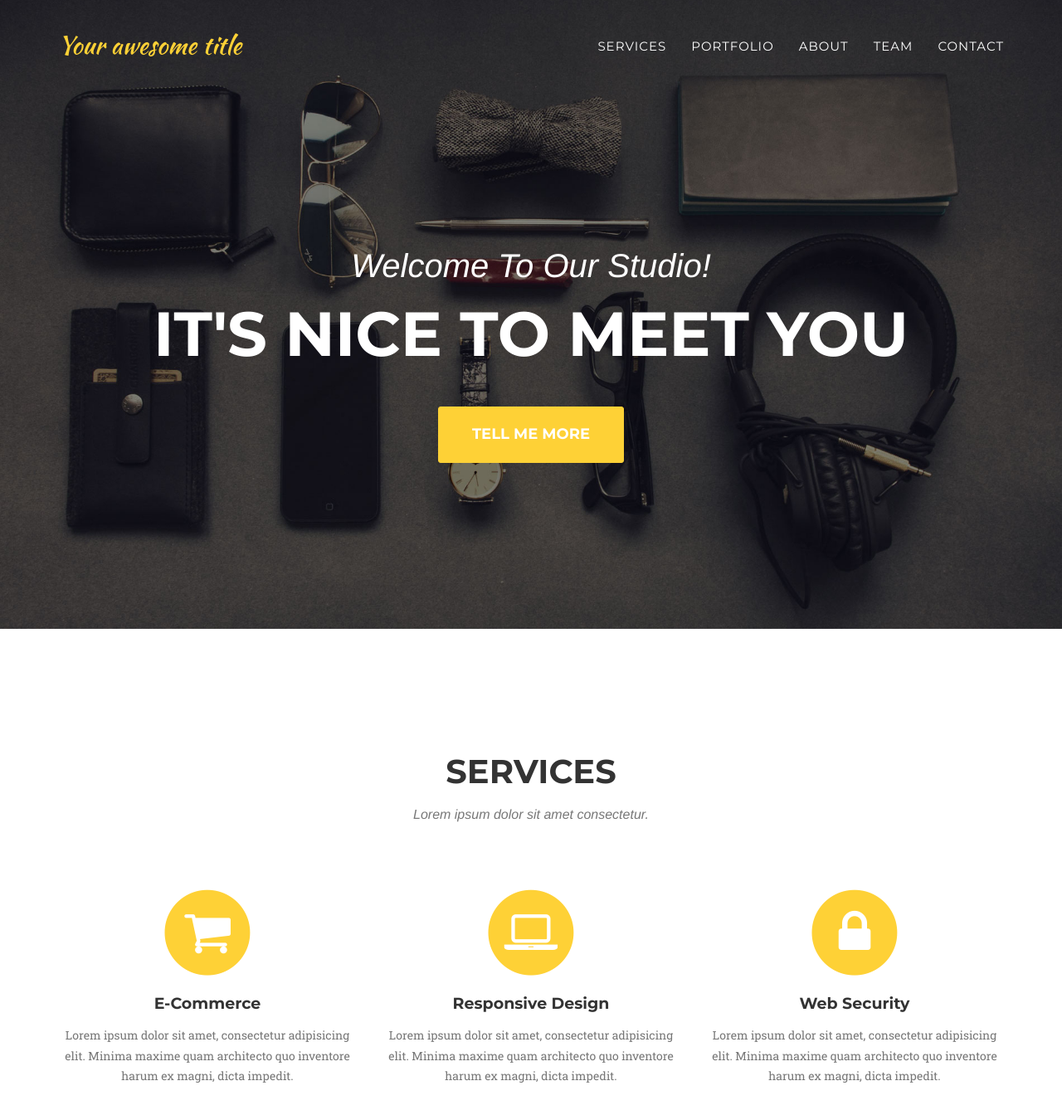
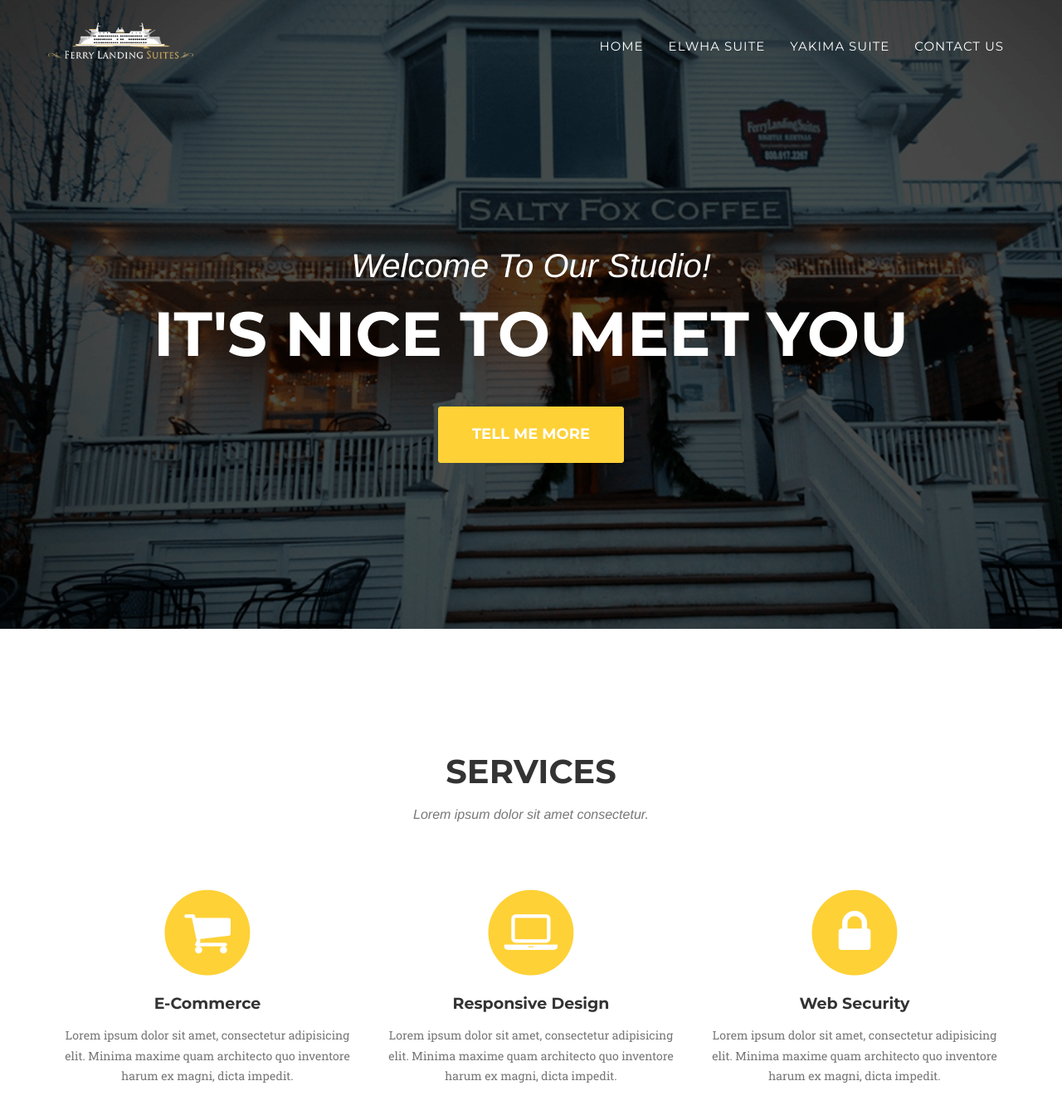
Before and after one commit to wesedholm/ferrylandingsuites, a Jekyll site: the page built from index.md, in a window 1280 px wide and 1400 px high. Shown: the top 1344 px of the window at 83% size. Built offline with Jekyll 4.4.1, drawn with Linux system fonts in a browser that asks for light colours; some web fonts are replaced.

Commit message:
Working on header

```diff
--- /dev/null
+++ b/_data/navigation.yml
@@ -0,0 +1,9 @@
+main:
+  - name: 'Home'
+    url: '/'
+  - name: 'Elwha Suite'
+    url: '/elwha/'
+  - name: 'Yakima Suite'
+    url: '/yakima/'
+  - name: 'Contact Us'
+    url: '/contact/'
--- a/_includes/header.html
+++ b/_includes/header.html
@@ -2,14 +2,16 @@
     <nav class="navbar navbar-default navbar-fixed-top">
         <div class="container">
             <!-- Brand and toggle get grouped for better mobile display -->
-            <div class="navbar-header page-scroll">
+            <div class="navbar-header">
                 <button type="button" class="navbar-toggle" data-toggle="collapse" data-target="#bs-example-navbar-collapse-1">
                     <span class="sr-only">Toggle navigation</span>
                     <span class="icon-bar"></span>
                     <span class="icon-bar"></span>
                     <span class="icon-bar"></span>
                 </button>
-                <a class="navbar-brand page-scroll" href="#page-top">{{site.title}}</a>
+                <a class="navbar-brand" href="{{- '/' | relative_url -}}">
+                    <img src="{{- '/assets/img/logos/small.png' | relative_url -}}" alt="Ferry Landing Suites logo.">
+                </a>
             </div>
 
             <!-- Collect the nav links, forms, and other content for toggling -->
@@ -18,21 +20,13 @@
                     <li class="hidden">
                         <a href="#page-top"></a>
                     </li>
-                    <li>
-                        <a class="page-scroll" href="#services">Services</a>
-                    </li>
-                    <li>
-                        <a class="page-scroll" href="#portfolio">Portfolio</a>
-                    </li>
-                    <li>
-                        <a class="page-scroll" href="#about">About</a>
-                    </li>
-                    <li>
-                        <a class="page-scroll" href="#team">Team</a>
-                    </li>
-                    <li>
-                        <a class="page-scroll" href="#contact">Contact</a>
-                    </li>
+                    {%- for item in site.data.navigation.main -%}
+                        <li>
+                            <a href="{{- 'item.url' | relative_url -}}">
+                                {{- item.name -}}
+                            </a>
+                        </li>
+                    {%- endfor -%}
                 </ul>
             </div>
             <!-- /.navbar-collapse -->
--- /dev/null
+++ b/_sass/header.scss
@@ -0,0 +1,6 @@
+.navbar-brand {
+    padding: 0;
+    img {
+        width: 180px;
+    }
+}
--- a/_sass/theme.scss
+++ b/_sass/theme.scss
@@ -269,7 +269,7 @@ header {
     text-align: center;
     color: #fff;
     background-attachment: scroll;
-    background-image: url('/assets/img/header-bg.jpg');
+    background-image: url('/assets/img/header-bg.png');
     background-position: center center;
     background-repeat: none;
     -webkit-background-size: cover;
--- a/assets/css/main.scss
+++ b/assets/css/main.scss
@@ -6,3 +6,4 @@
 @import "bootstrap";
 @import "font-awesome";
 @import "theme";
+@import "header";
```
Also changed, not shown: assets/img/header-bg-old.jpg (renamed from assets/img/header-bg.jpg), assets/img/header-bg.png (added), assets/img/logos/small.png (added).
